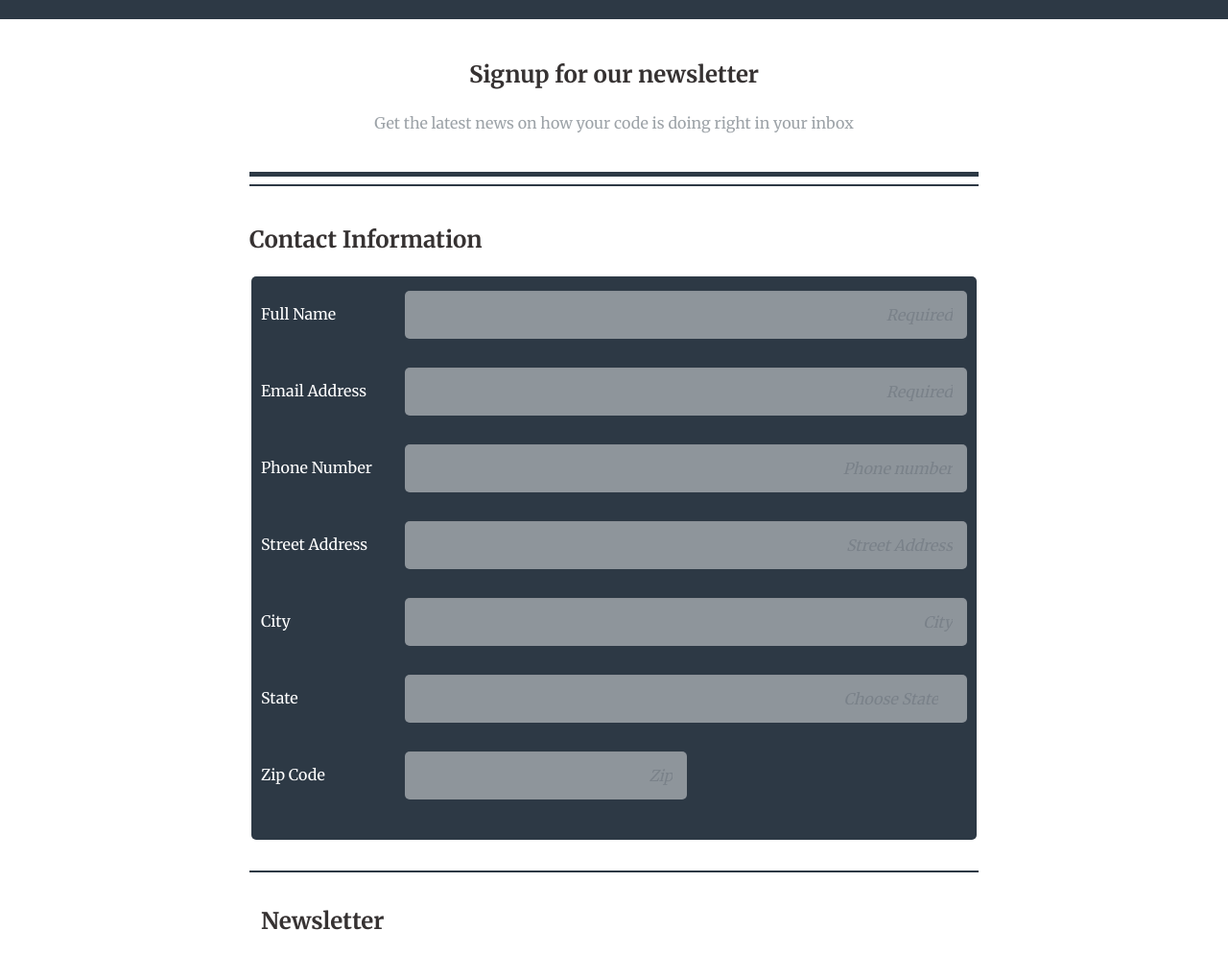
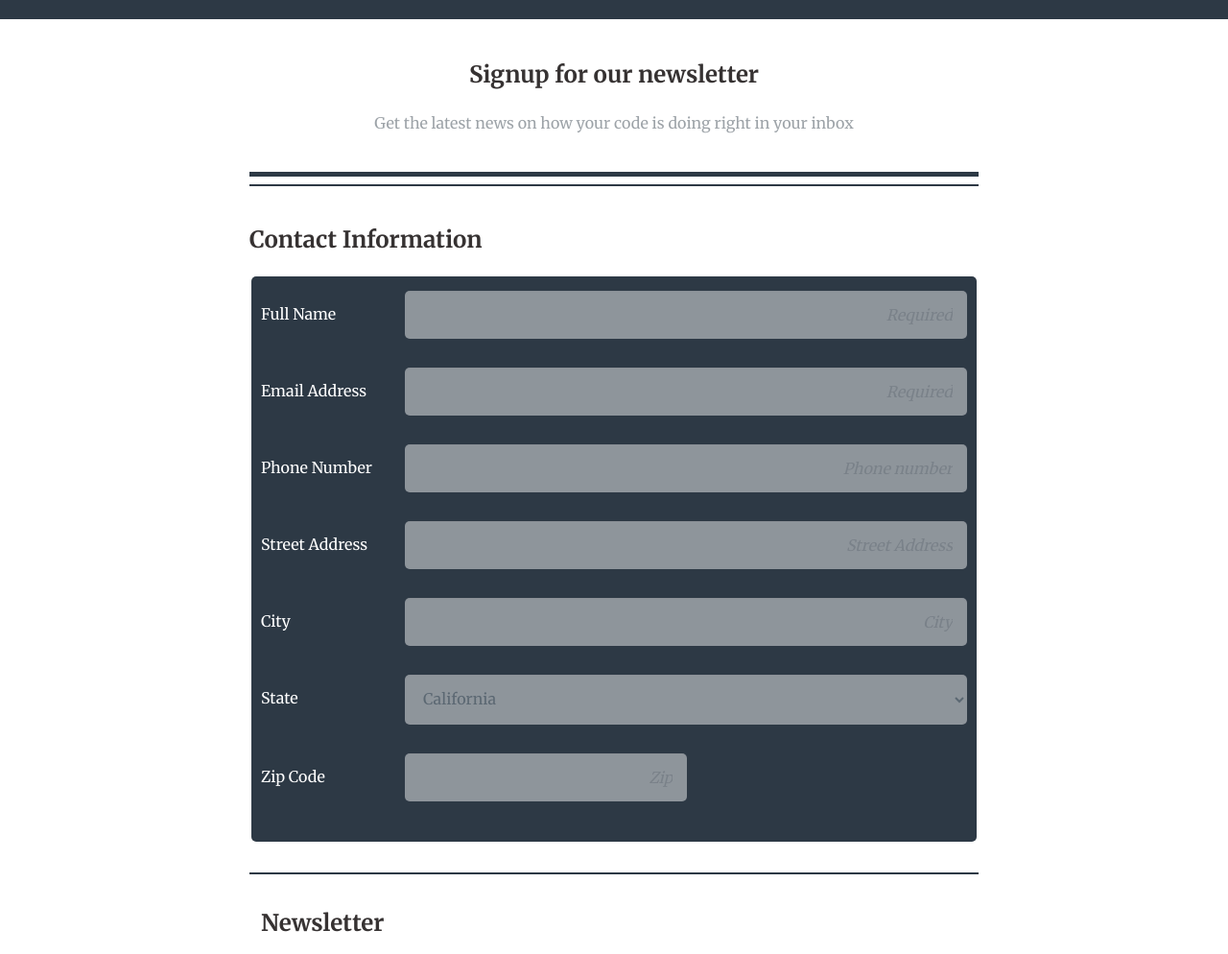
Before and after one commit to marcuspgraham/techdegree-project-3, a plain HTML site: page index.html in a window 1280 px wide. Shown: the part 103-1097 px from the top of the page at 96% size. Drawn offline with Linux system fonts and the light colour scheme.

Commit message:
3rd commit 23/06/20

```diff
--- a/css/styles.css
+++ b/css/styles.css
@@ -199,18 +199,19 @@ opacity: 1;
 
 /* Transisition ------------ */
 
-input#name,
-input#mail,
-input#tel,
-input#address,
-input#place,
-input#state,
-input#code,
-input#other {
+input#name:focus,
+input#mail:focus,
+input#tel:focus,
+input#address:focus,
+input#place:focus,
+input#state:focus,
+input#code:focus,
+input#other:focus,
+#state:focus {
 opacity: 1;
 transition: opacity 1s ease-in-out;
--moz-transition: opacity 2s ease-in-out;
--webkit-transition: opacity 2s ease-in-out;
+-moz-transition: opacity 1s ease-in-out;
+-webkit-transition: opacity 1s ease-in-out;
 }
 
 input#name,
@@ -219,7 +220,8 @@ input#tel,
 input#address,
 input#place,
 input#state,
-input#code {
+input#code,
+#state {
 opacity: 0.5;
 }
 
--- a/index.html
+++ b/index.html
@@ -58,7 +58,12 @@
                 </li>
                 <li class="form-group">
                     <label for="state">State</label>
-                    <input type="number" id="state" name="user_state" placeholder="Choose State">
+                        <select name="state" id="state">
+                            <option value="california">California</option>
+                            <option value="florida">Florida</option>
+                            <option value="washington">Washington</option>
+                            <option value="Nevada">Nevada</option>
+                        </select>
                 </li>
                 <li class="form-group">
                     <label for="code">Zip Code</label>
@@ -86,7 +91,7 @@
 
             <div class="checkboxes">
 
-            <input type="checkbox" id="HTML_NEWS" value="interest_HTML" name="user_interest"><label class="light" for="HTML">HTML News</label><br>
+            <input type="checkbox" id="HTML_NEWS" value="interest_HTML" name="user_interest"><label class="light" for="HTML_NEWS">HTML News</label><br>
             <input type="checkbox" id="CSS" value="interest_CSS" name="user_interest"><label class="light" for="CSS">CSS News</label><br>
             <input type="checkbox" id="Javascript" value="interest_Javascript" name="user_interest"><label class="light" for="Javascript">Javascript News</label><br>
 
```
